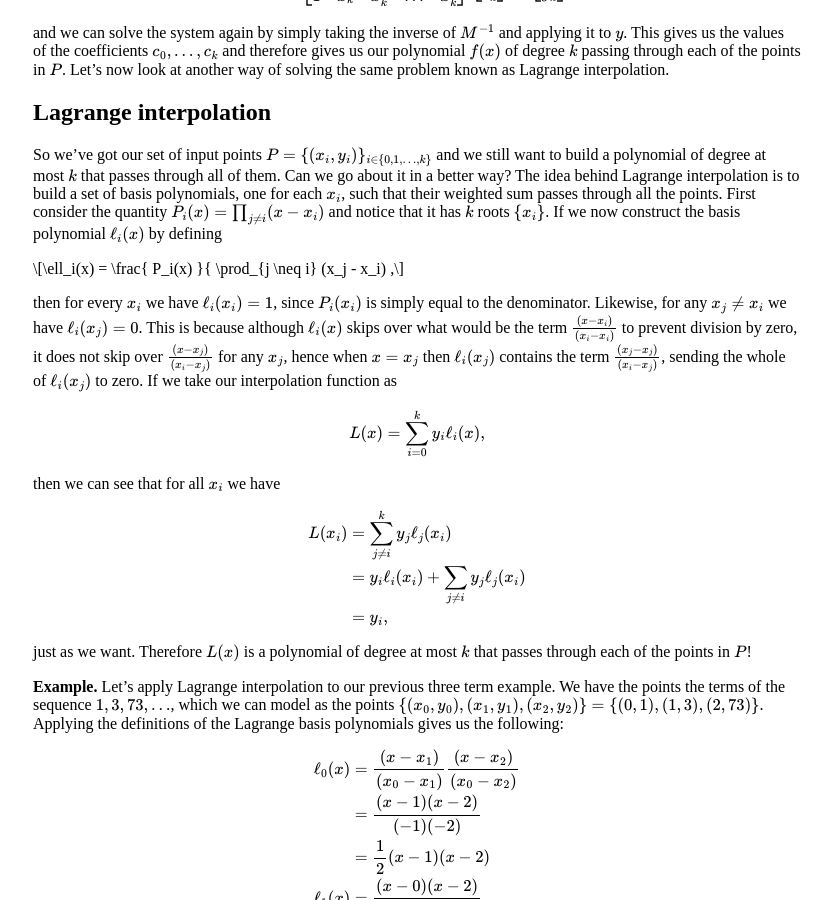
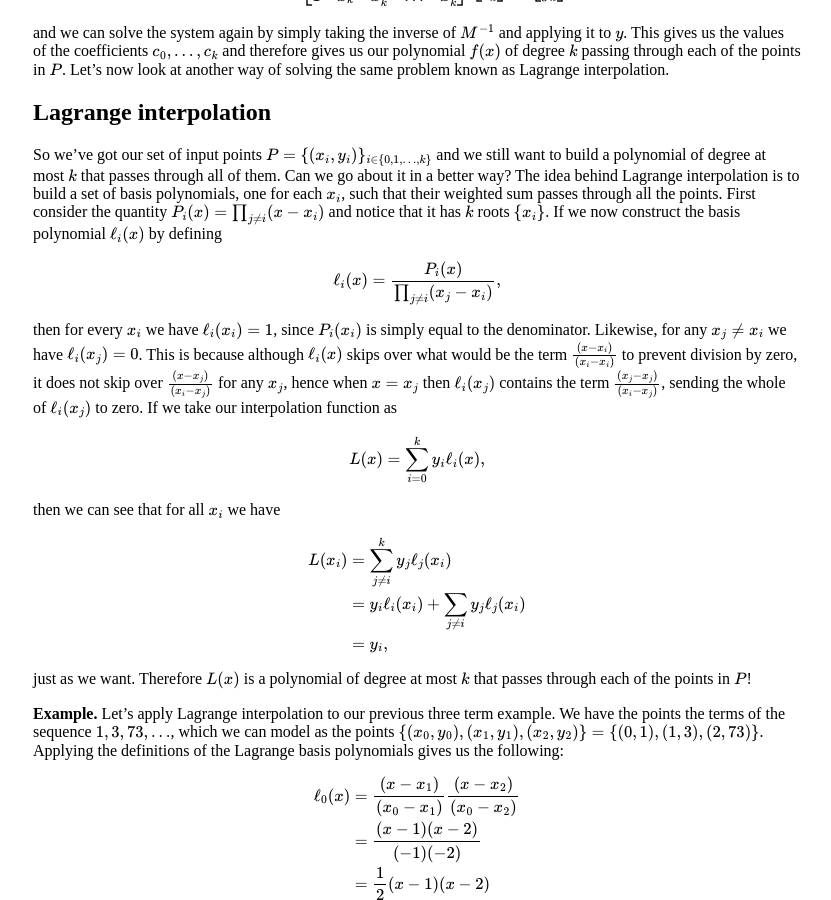
Before and after one commit to wombathead/wombathead.github.io, a Jekyll site: the page built from _posts/2022-05-11-polynomial-interpolation.md, in a window 1280 px wide and 900 px high, scrolled down 2809 px. Shown: the whole window, without its empty margins (223-1054 px from the left). Built offline with Jekyll 4.4.1, drawn with Linux system fonts in a browser that asks for light colours.

Commit message:
latex fix

```diff
--- a/_posts/2022-05-11-polynomial-interpolation.md
+++ b/_posts/2022-05-11-polynomial-interpolation.md
@@ -254,7 +254,7 @@ The idea behind Lagrange interpolation is to build a set of basis polynomials, o
 First consider the quantity $$P_i(x) = \prod_{j \neq i} (x-x_i)$$ and notice that it has $$k$$ roots $$\{ x_i \}$$.
 If we now construct the basis polynomial $$\ell_i(x)$$ by defining
 
-$$ \ell_i(x) = \frac{ P_i(x) }{ \prod_{j \neq i} (x_j - x_i) ,$$
+$$ \ell_i(x) = \frac{ P_i(x) }{ \prod_{j \neq i} (x_j - x_i) } ,$$
 
 then for every $$x_i$$ we have $$\ell_i(x_i) = 1$$, since $$P_i(x_i)$$ is simply equal to the denominator.
 Likewise, for any $$x_j \neq x_i$$ we have $$\ell_i(x_j) = 0$$.
```
